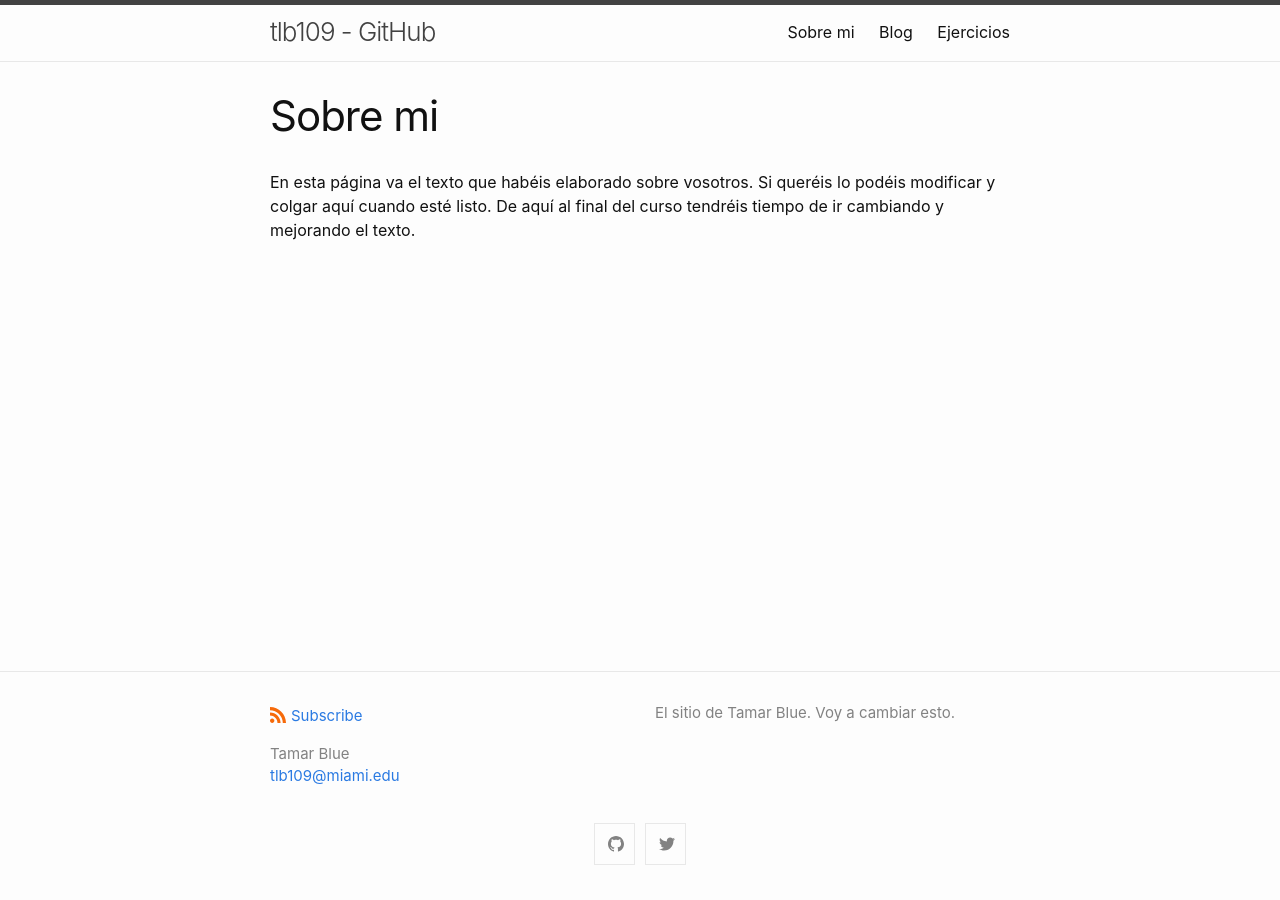
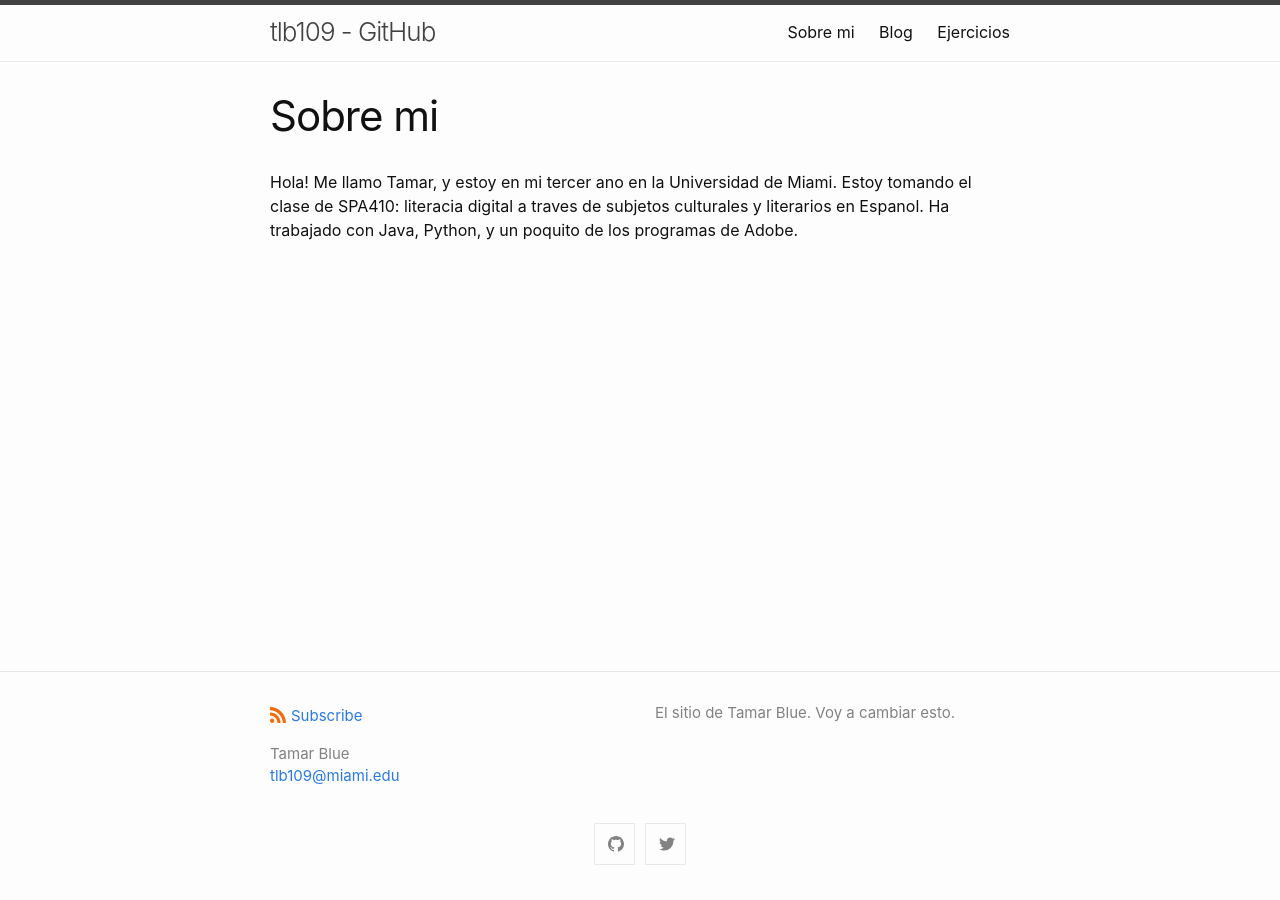
Before and after one commit to tlb109/tlb109.github.io, a Jekyll site: the page built from sobre_mi.md, in a window 1280 px wide. Built offline with Jekyll 4.4.1, drawn with Linux system fonts in a browser that asks for light colours.

Commit message:
Update sobre_mi.md
Mi primer update para el "sobre_mi" pagina

```diff
--- a/sobre_mi.md
+++ b/sobre_mi.md
@@ -3,5 +3,4 @@ layout: page
 title: Sobre mi
 permalink: /sobre_mi/
 ---
-
-En esta página va el texto que habéis elaborado sobre vosotros. Si queréis lo podéis modificar y colgar aquí cuando esté listo. De aquí al final del curso tendréis tiempo de ir cambiando y mejorando el texto.
+Hola! Me llamo Tamar, y estoy en mi tercer ano en la Universidad de Miami. Estoy tomando el clase de SPA410: literacia digital a traves de subjetos culturales y literarios en Espanol. Ha trabajado con Java, Python, y un poquito de los programas de Adobe.
```
